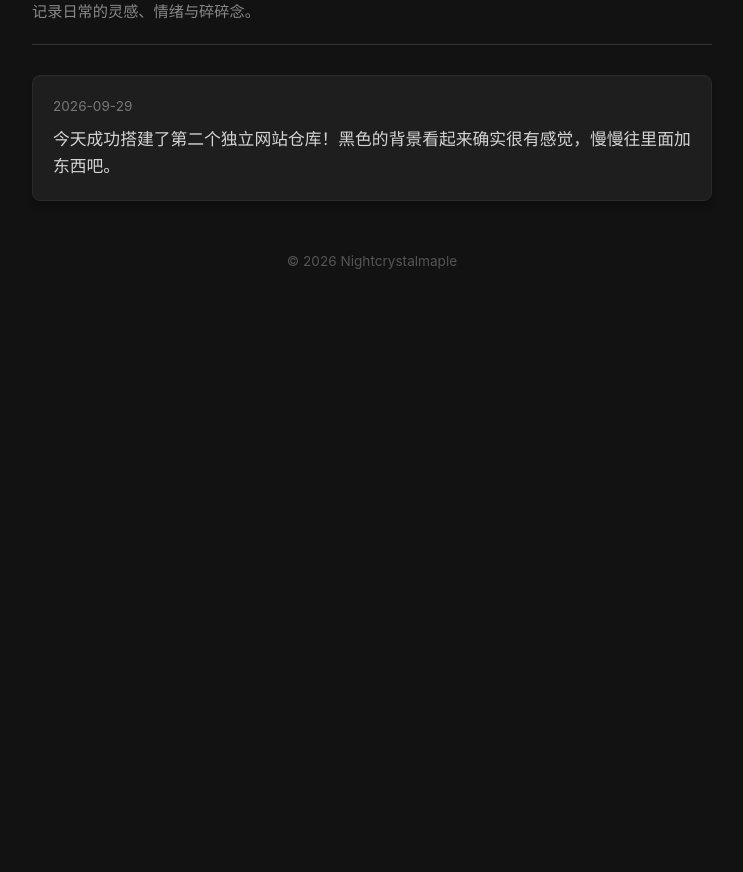
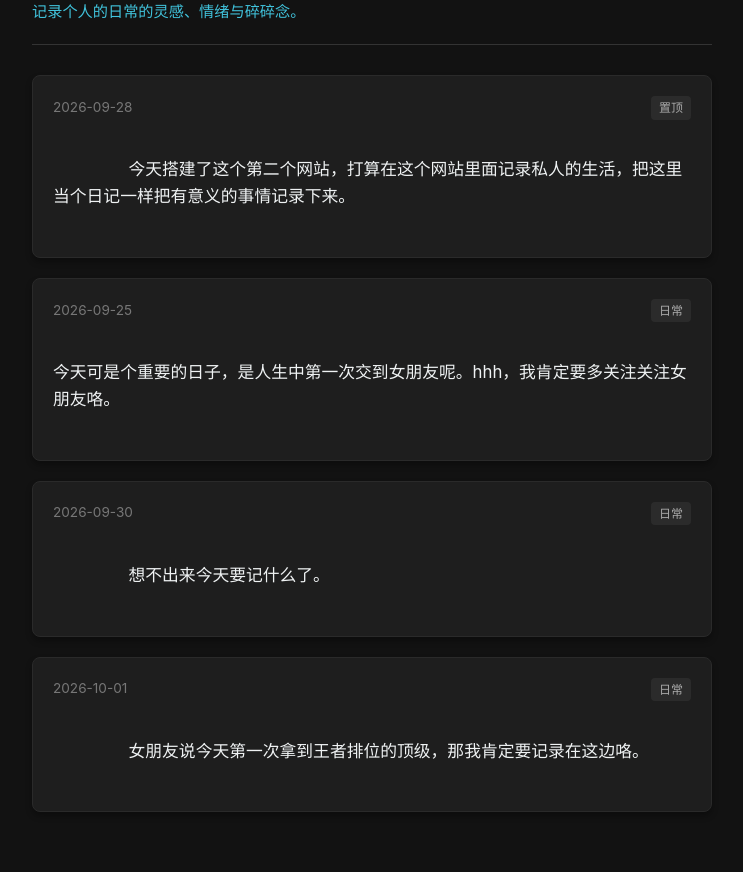
Before and after one commit to Nightcrystalmaple/second_web, a plain HTML site: page second_web._index.html in a window 1280 px wide. Shown: the part 96-968 px from the top of the page, without its empty margins (268-1011 px from the left). Before the commit the page ends 800 px from the top, so only its background shows below. Drawn offline with Linux system fonts and the light colour scheme.

Commit message:
小更新

```diff
--- a/second_web._index.html
+++ b/second_web._index.html
@@ -22,14 +22,15 @@
         }
         h1 {
             font-size: 1.8rem;
-            color: #ffffff;
+            color: #73f0f9;
             margin: 0 0 10px 0;
         }
         p.subtitle {
-            color: #888;
+            color: #41c3dc;
             font-size: 0.95rem;
             margin: 0;
         }
+        /* 日常卡片样式 */
         .memo-box {
             background: #1e1e1e;
             border: 1px solid #2a2a2a;
@@ -37,15 +38,33 @@
             padding: 20px;
             margin-bottom: 20px;
             box-shadow: 0 4px 6px rgba(0,0,0,0.3);
+            transition: border-color 0.2s;
+        }
+        .memo-box:hover {
+            border-color: #444; /* 鼠标悬停时边框稍微亮一点 */
+        }
+        .memo-header {
+            display: flex;
+            justify-content: space-between;
+            align-items: center;
+            margin-bottom: 10px;
         }
         .memo-date {
             font-size: 0.85rem;
             color: #777;
-            margin-bottom: 8px;
+        }
+        /* 心情/分类小标签 */
+        .memo-tag {
+            font-size: 0.75rem;
+            background: #2b2b2b;
+            color: #aaa;
+            padding: 2px 8px;
+            border-radius: 4px;
         }
         .memo-content {
             font-size: 1.05rem;
-            color: #d4d4d4;
+            color: #eff2f3;
+            white-space: pre-wrap; /* 允许在文本里直接换行 */
         }
         footer {
             text-align: center;
@@ -59,22 +78,80 @@
 
     <header>
         <h1>闲言碎语</h1>
-        <p class="subtitle">记录日常的灵感、情绪与碎碎念。</p>
+        <p class="subtitle">记录个人的日常的灵感、情绪与碎碎念。</p>
     </header>
 
     <main>
-        <!-- 第一条碎碎念示例，以后你可以直接在这里加新的 -->
+        <!-- 节点 1：最新的日常 -->
         <div class="memo-box">
-            <div class="memo-date">2026-09-29</div>
+            <div class="memo-header">
+                <span class="memo-date">2026-09-28</span>
+                <span class="memo-tag">置顶</span>
+            </div>
             <div class="memo-content">
-                今天成功搭建了第二个独立网站仓库！黑色的背景看起来确实很有感觉，慢慢往里面加东西吧。
+                今天搭建了这个第二个网站，打算在这个网站里面记录私人的生活，把这里当个日记一样把有意义的事情记录下来。
             </div>
         </div>
+
+        <!-- 节点 2：预留模板（你可以直接复制这块往下加新内容） -->
+        <div class="memo-box">
+            <div class="memo-header">
+                <span class="memo-date">2026-09-25</span>
+                <span class="memo-tag">日常</span>
+            </div>
+            <div class="memo-content">
+今天可是个重要的日子，是人生中第一次交到女朋友呢。hhh，我肯定要多关注关注女朋友咯。
+            </div>
+        </div>
+
+        <!-- 节点 3：预留模板 -->
+        <div class="memo-box">
+            <div class="memo-header">
+                <span class="memo-date">2026-09-30</span>
+                <span class="memo-tag">日常</span>
+            </div>
+            <div class="memo-content">
+                想不出来今天要记什么了。
+            </div>
+        </div>
+
+
+        <div class="memo-box">
+            <div class="memo-header">
+                <span class="memo-date">2026-10-01</span>
+                <span class="memo-tag">日常</span>
+            </div>
+            <div class="memo-content">
+                女朋友说今天第一次拿到王者排位的顶级，那我肯定要记录在这边咯。
+            </div>
+        </div>
+
+        <!--
+        <div class="memo-box">
+            <div class="memo-header">
+                <span class="memo-date">2026-09-30 (示例模板)</span>
+                <span class="memo-tag">灵感</span>
+            </div>
+            <div class="memo-content">
+                这里是未来的某一天你想写点什么时的模板。你只需要复制上面整段 &lt;div class="memo-box"&gt;...&lt;/div&gt;，粘贴到它的上面，然后改改日期、标签和文字就行啦！
+            </div>
+        </div> -->
+
+        <!--
+        <div class="memo-box">
+            <div class="memo-header">
+                <span class="memo-date">2026-09-30 (示例模板)</span>
+                <span class="memo-tag">灵感</span>
+            </div>
+            <div class="memo-content">
+                这里是未来的某一天你想写点什么时的模板。你只需要复制上面整段 &lt;div class="memo-box"&gt;...&lt;/div&gt;，粘贴到它的上面，然后改改日期、标签和文字就行啦！
+            </div>
+        </div> -->
     </main>
 
-    <footer>
+    <!--<footer>
         <p>&copy; 2026 Nightcrystalmaple</p>
     </footer>
-
+    -->
 </body>
 </html>
```
